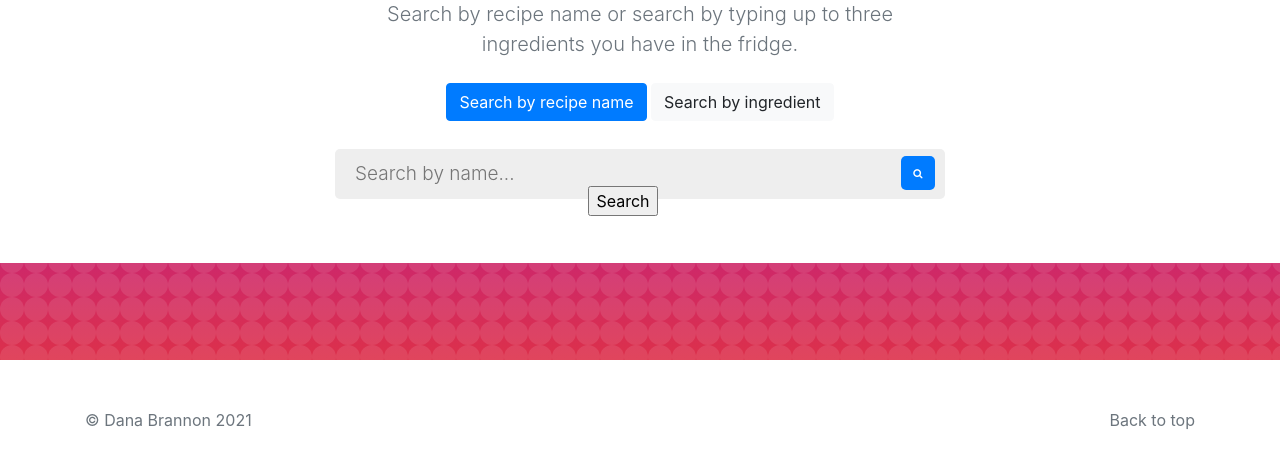
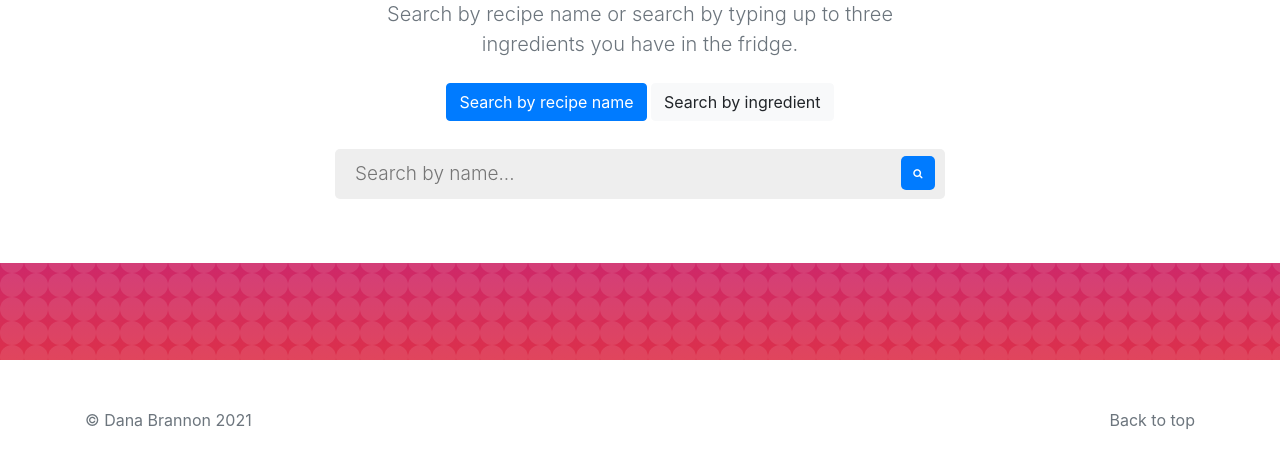
Before and after one commit to dmbrannon/myRecipes, a Django app: page /book/ in a window 1280 px wide. Shown: the part 207-663 px from the top of the page. Run offline with Django 3.2, Linux system fonts and the light colour scheme; data that the repository does not hold is empty; some libraries are stand-ins or nearby versions.

Commit message:
Fix search bar icon

```diff
--- a/book/static/book/main.css
+++ b/book/static/book/main.css
@@ -113,7 +113,14 @@ a:hover, a:focus {
   font-size: 10px;
   bottom: 30px;
   position: relative;
-  border-radius: 5px
+  border-radius: 5px;
+  border: none;
+  outline: none;
+  cursor: pointer;
+}
+
+input[type="button"]:focus {
+  outline: none;
 }
 
 .search-icon:hover {
--- a/book/templates/book/index.html
+++ b/book/templates/book/index.html
@@ -9,14 +9,14 @@
         <button type="button" class="btn btn-light my-2" id="ingredientButton">Search by ingredient</button>
       </p>
       <div class="search">
-          <form action="{% url 'book:search' %}" method="get">
+          <form action="{% url 'book:search' %}" method="get" id="submit-this">
               <input type="text" class="search-recipe-input" id="search-recipe-input" onkeyup="searchRecipes()" placeholder="Search by name..." name="" aria-label="Search for..." autocomplete="off" spellcheck="true">
               <input type="text" hidden="true" class="search-ingredient-input" id="search-ingredient-input" placeholder="Search by ingredient..." name="ingredient_name" aria-label="Search for..." autocomplete="off" spellcheck="true">
-              <a href="#" class="search-icon" id="search-icon">
-                  <i class="fa fa-search"></i>
-              </a>
 
-              <input type="submit" value="Search">
+
+              <button class="search-icon" type="submit" value="submit" id="search-icon">
+                <i class="fa fa-search"></i>
+              </button>
           </form>
       </div>
     </div>
--- a/book/templates/book/search.html
+++ b/book/templates/book/search.html
@@ -5,7 +5,7 @@
         <h2 class="jumbotron-heading">Search Results</h2>
             <div class="search mb-4">
                 <form>
-                    <input type="text" class="search-ingredient-input" id="search-ingredient-input" placeholder="Ex: carrot, onion, peas" name="" aria-label="Search for..." autocomplete="off" spellcheck="true">
+                    <input type="text" class="search-ingredient-input" id="search-ingredient-input" placeholder="Ex: carrot" name="" aria-label="Search for..." autocomplete="off" spellcheck="true">
                     <a href="#" class="search-icon" id="search-icon" style="background-color: #28a745;">
                         <i class="fa fa-search"></i>
                     </a>
```
